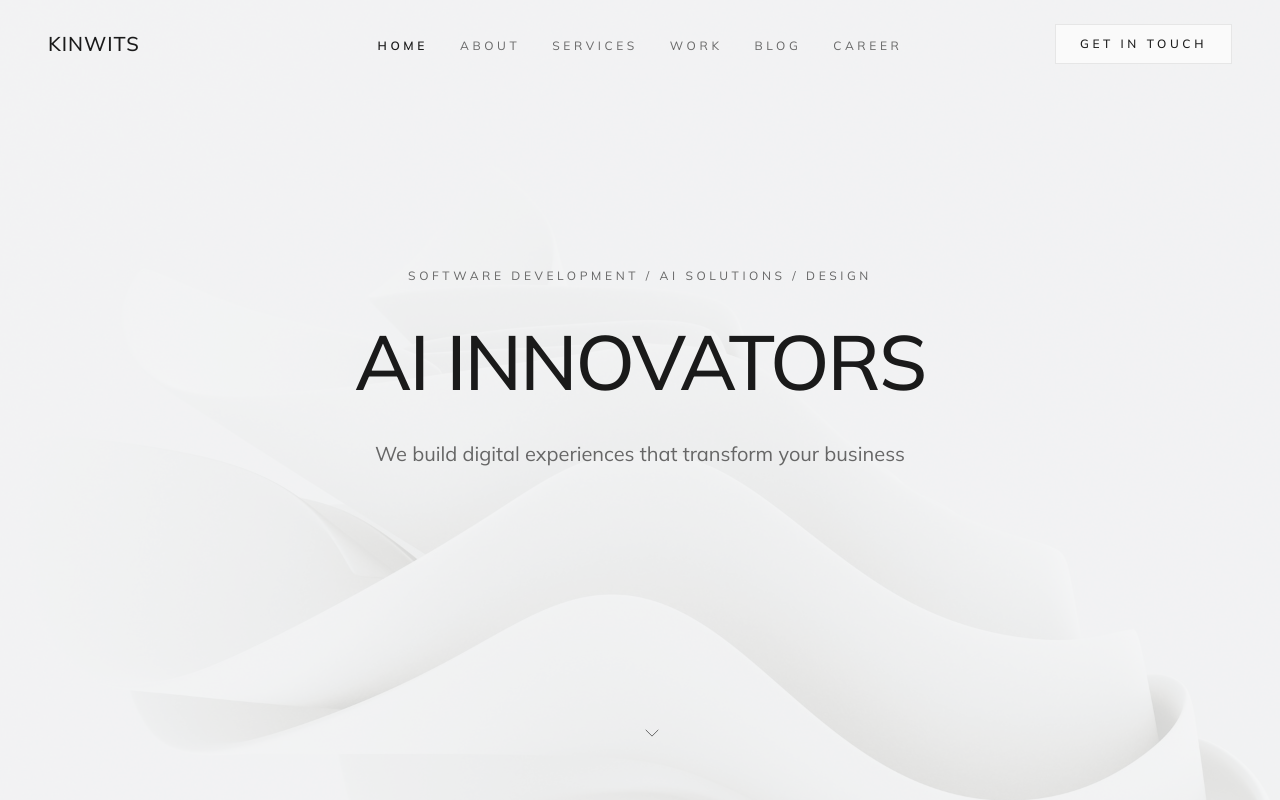
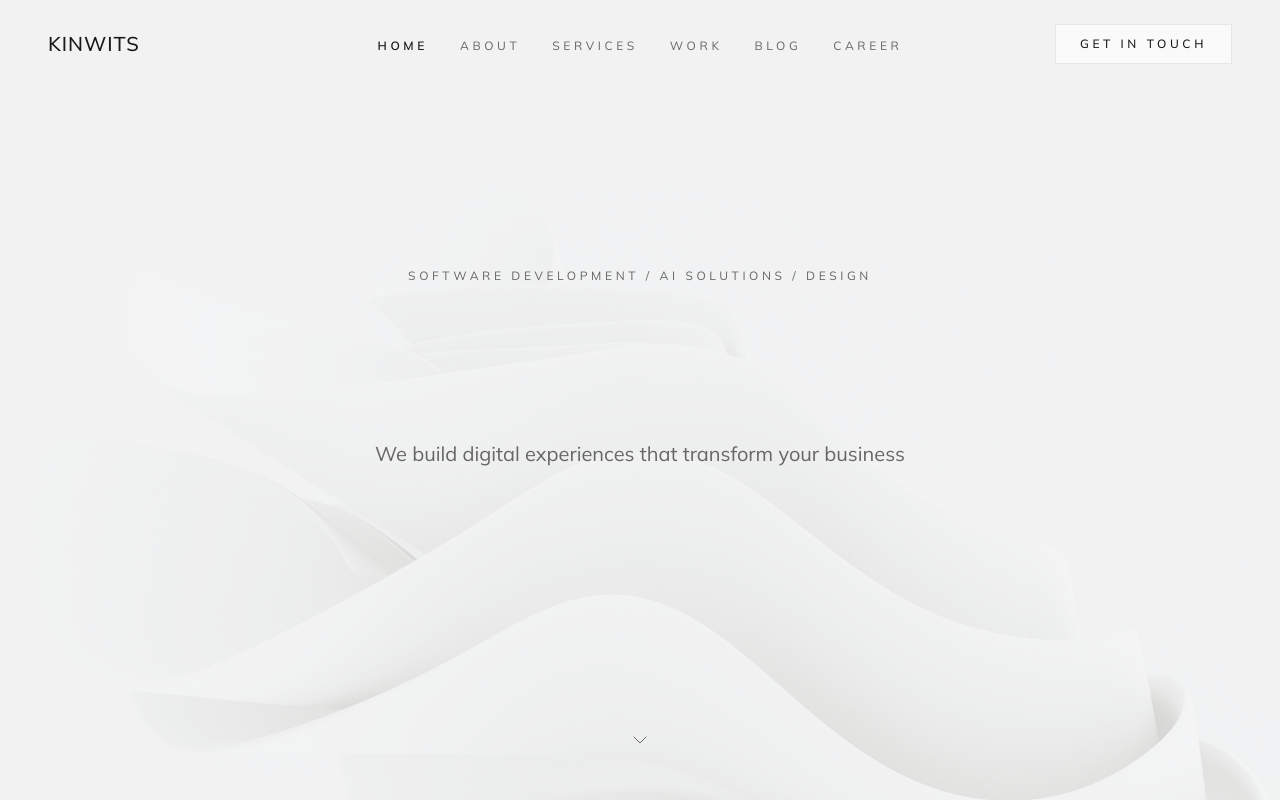
Before and after one commit to kinwitstech/kinwits-template, a React (Vite) app: page / in a window 1280 px wide. Shown: the top 800 px of the page. Built offline with nearby package versions, Linux system fonts and the light colour scheme; the HTML template or start-up script is replaced by a standard one.

Commit message:
Add landing animations to hero section

```diff
--- a/src/components/sections/Hero.tsx
+++ b/src/components/sections/Hero.tsx
@@ -29,13 +29,13 @@ const Hero = () => {
       className="relative min-h-screen flex items-center justify-center bg-background bg-cover bg-center bg-no-repeat"
       style={{ backgroundImage: `url(${heroBg})` }}
     >
-      <div className="absolute inset-0 bg-background/85"></div>
+      <div className="absolute inset-0 bg-background/85 animate-fade-in"></div>
       <div className="container mx-auto px-6 text-center relative z-10">
-        <p className="text-[10px] sm:text-xs tracking-widest uppercase text-muted-foreground mb-8 animate-fade-in">
+        <p className="text-[10px] sm:text-xs tracking-widest uppercase text-muted-foreground mb-8 animate-fade-in opacity-0" style={{ animationDelay: '100ms', animationFillMode: 'forwards' }}>
           Software Development / AI Solutions / Design
         </p>
 
-        <div className="relative overflow-hidden mb-8" style={{ height: '1.2em', fontSize: 'clamp(2rem, 6vw, 6rem)' }}>
+        <div className="relative overflow-hidden mb-8 opacity-0 animate-scale-in" style={{ height: '1.2em', fontSize: 'clamp(2rem, 6vw, 6rem)', animationDelay: '300ms', animationFillMode: 'forwards' }}>
           <h1 className="absolute inset-0 flex items-center justify-center font-medium tracking-tight text-foreground">
             <span
               key={currentText}
@@ -46,14 +46,15 @@ const Hero = () => {
           </h1>
         </div>
 
-        <p className="text-base sm:text-lg md:text-xl text-muted-foreground max-w-2xl mx-auto mb-16 animate-fade-in-up font-normal" style={{ animationDelay: '200ms' }}>
+        <p className="text-base sm:text-lg md:text-xl text-muted-foreground max-w-2xl mx-auto mb-16 animate-fade-in-up opacity-0 font-normal" style={{ animationDelay: '600ms', animationFillMode: 'forwards' }}>
           We build digital experiences that transform your business
         </p>
       </div>
 
       <button
         onClick={scrollToAbout}
-        className="absolute bottom-12 left-1/2 -translate-x-1/2 animate-float z-10"
+        className="absolute bottom-12 left-1/2 -translate-x-1/2 animate-float opacity-0 animate-fade-in z-10"
+        style={{ animationDelay: '900ms', animationFillMode: 'forwards' }}
         aria-label="Scroll to about section"
       >
         <ChevronDown className="w-6 h-6 text-muted-foreground" strokeWidth={1} />
```
